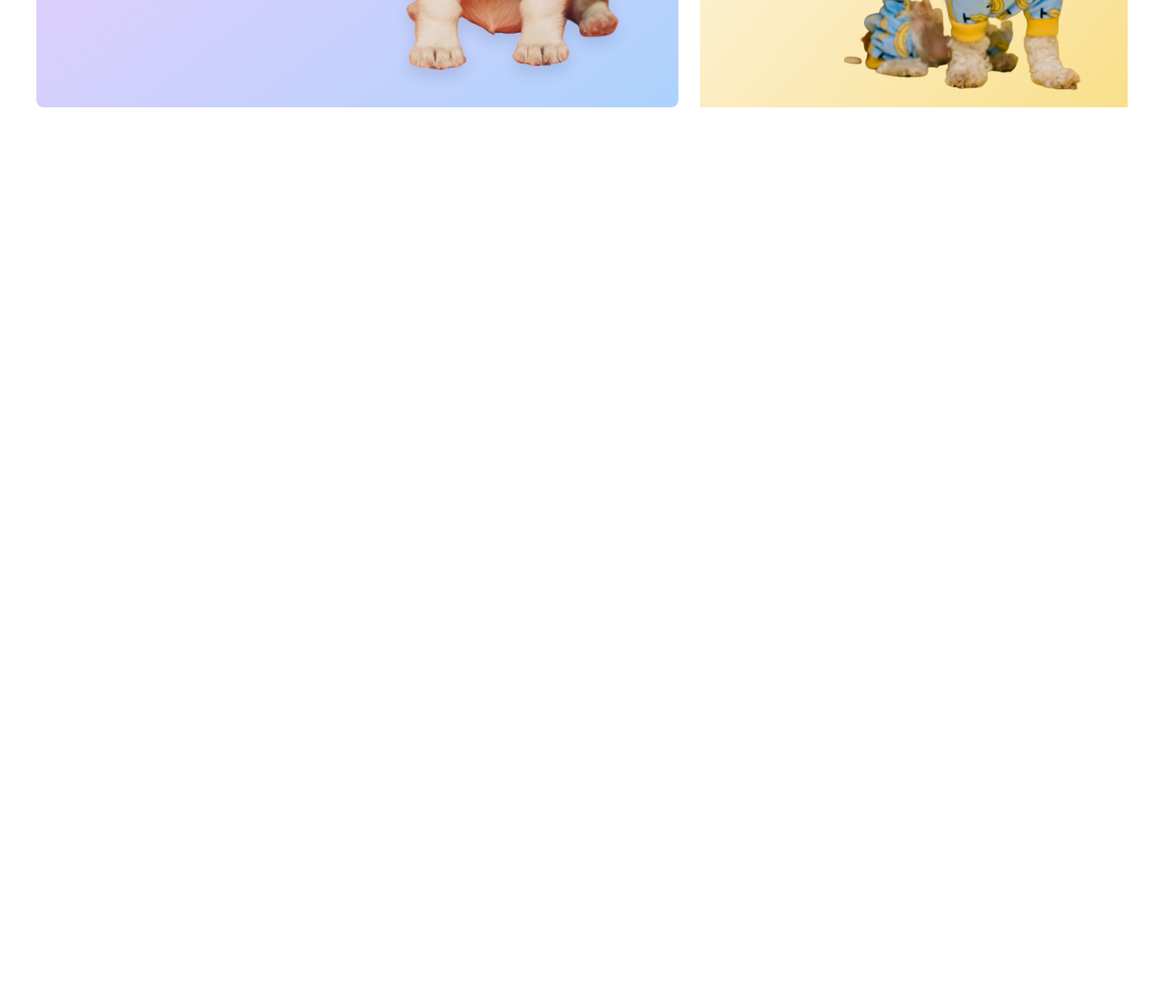
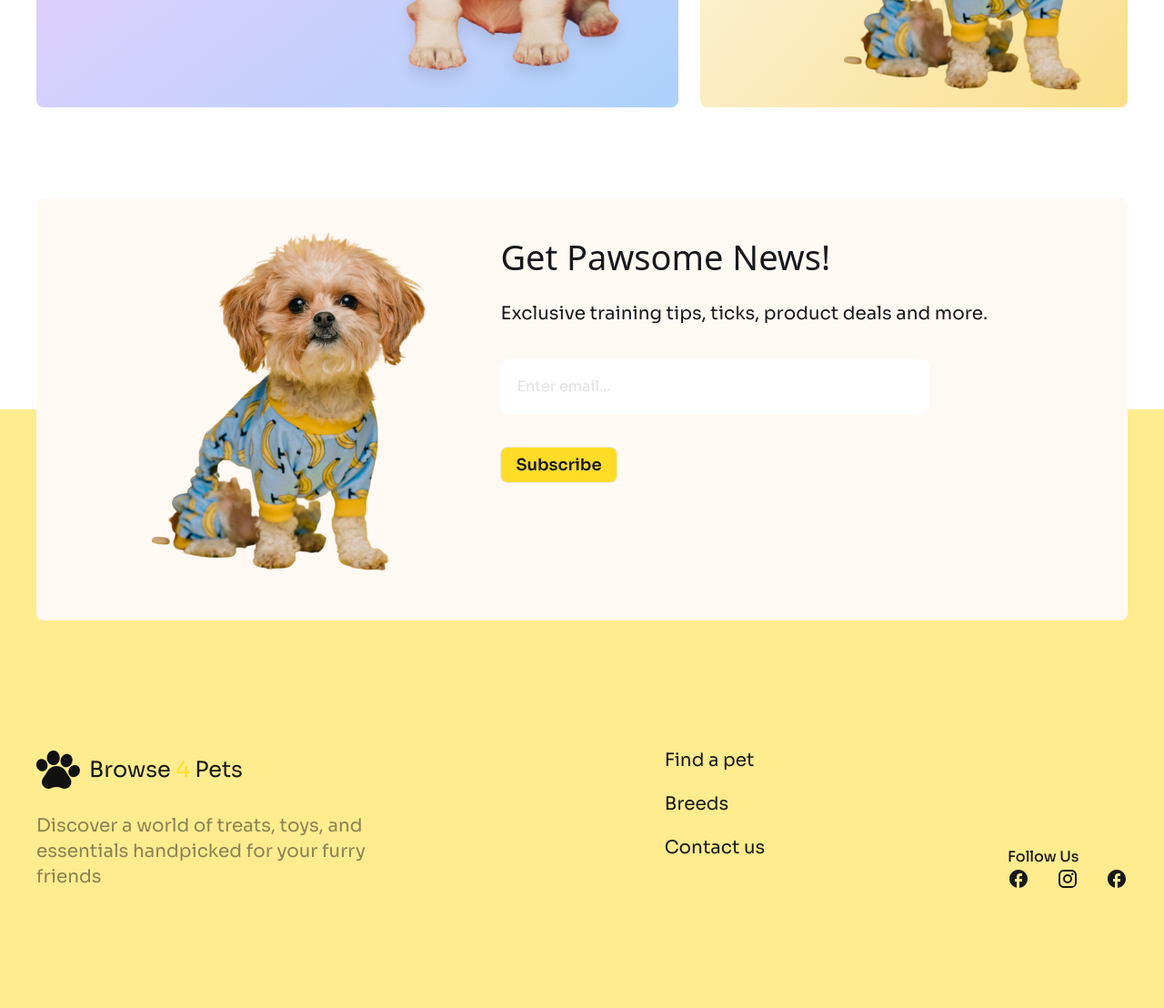
Before and after one commit to sourav136/Browse4Pets, a plain HTML site: page index.html in a window 1280 px wide. Shown: the part 2882-3990 px from the top of the page at 91% size. Before the commit the page ends 3130 px from the top, so only its background shows below. Drawn offline with nearby package versions, Linux system fonts and the light colour scheme; a web font is replaced by a local one.

Commit message:
finished footer section with js calculation of overlapping elements position

```diff
--- /dev/null
+++ b/app.js
@@ -0,0 +1,35 @@
+const overLap = document.getElementById('overlapping-element');
+const container= document.getElementById('footer-container');
+const topelm = document.getElementById('top-element');
+const resizeObserver = new ResizeObserver(
+  entries => {
+    for ( let entry of entries){
+      let height = overLap.offsetHeight;
+      let width = entry.contentRect.width;
+      console.log(width)
+      let elmWidth = (a) => {
+        if (a >= 768) {
+           let roundWidth = Math.floor(a)
+          overLap.style.width = `${roundWidth}px`;
+        } else {
+          let roundWidth = Math.floor(a)
+          console.log(roundWidth)
+          overLap.style.width = `${roundWidth}px`;
+        }
+      }
+      elmWidth(width);
+      overLap.style.top = `-${height/2}px`;
+      let topelmMargin = (width) => {
+        if (width <= 768){
+          topelm.style.marginBottom= `${height/2+76}px`;
+          container.style.paddingTop = `${height/2+112}px`;
+        } else {
+          topelm.style.marginBottom= `${height/2+100}px`;
+          container.style.paddingTop = `${height/2+140}px`;
+        }
+      }
+      topelmMargin(width);
+    }
+  }
+);
+resizeObserver.observe(container)
--- a/index.html
+++ b/index.html
@@ -157,7 +157,7 @@
       </div>
     </section>
 
-    <section class="mt-19 mb-19 md:mb-32.5 md:bg-[#FFF9F4] md:py-32.5 " aria-labelledby="trending-products-headin">
+    <section class="mt-19 mb-19 md:mb-32.5 md:bg-[#FFF9F4] md:py-32.5 " aria-labelledby="trending-products-heading">
       <div class="max-w-screen-xl mx-auto px-4 md:px-10">
         <h2 id="trending-products-heading" class="text-4xl adlam mb-8 md:mb-12">Trending Pet Products</h2>
         <div class="flex flex-col xl:flex-row gap-6">
@@ -294,7 +294,7 @@
       </div>
     </section>
 
-    <section aria-labelledby="low-price-heading" class="max-w-screen-xl mx-auto px-4 md:px-10 mt-19 mb-19 md:mb-32.5">
+    <section id="top-element" aria-labelledby="low-price-heading" class="max-w-screen-xl mx-auto px-4 md:px-10 mt-19 mb-19 md:mb-32.5">
       <h2 id="low-price-heading" class=" adlam mb-8 md:mb-12text-2xl md:text-4xl">Everyday Low Price</h2>
       <div class="flex flex-col lg:flex-row gap-6">
         <div class="w-full lg:w-3/5 flex flex-col sm:flex-row bg-gradient-to-br from-[#F8CCFB] to-[#ACD2FD] rounded-lg">
@@ -312,7 +312,7 @@
             </div>
           </div>
         </div>
-        <div class="w-full lg:w-2/5 bg-gradient-to-br from-[#FFF9F4] to-[#F9DF8A]">
+        <div class="w-full lg:w-2/5 bg-gradient-to-br from-[#FFF9F4] to-[#F9DF8A] rounded-lg">
           <div class="ml-8.5 mt-9.5 md:ml-12.5 md:mt-14.5">
             <h3 class="text-[22px] md:text-[32px] adlam">T-Shirt for Dogs</h3>
             <p class="adlam relative z-10 text-[#FFDC26] text-[40px] md:text-[56px] mt-2.5 md:mt-4">$7.99</p>
@@ -326,5 +326,49 @@
       </div>
     </section>
   </main>
+
+  <footer class="sora  bg-[#ffdb2684] mt-19">
+    <div id="footer-container" class=" relative max-w-screen-xl mx-auto  px-4 md:px-10">
+      <div id="overlapping-element" class="absolute top-0 left-1/2 -translate-x-1/2 bg-[#FFF9F4] rounded-lg">
+        <div class="flex flex-col gap-6 md:flex-row px-6 lg:px-20 py-8 lg:py-9">
+            <div class="w-full md:w-4/10 flex justify-center items-center">
+              <div>
+                <img src="images/cute-pet-mid.png" alt="">
+              </div>
+            </div>
+            <div class="w-full md:w-6/10">
+              <h2 class="adlam text-[22px] md:text-[38px] mb-3 md:mb-5 text-center md:text-left">Get Pawsome News!</h2>
+              <p class="text-center md:text-left md:text-xl mb-5 md:mb-9">Exclusive training tips, ticks, product deals and more.</p>
+              <input type="email" name="" id="" class="p-4.5 w-full max-w-118 text-[#C4C4C4] text-sm md:text-base rounded-lg border-none bg-white mb-3 md:mb-9 block" placeholder="Enter email...">
+              <button class="btn mx-auto block md:mx-0 rounded-lg bg-[#FFDC26] text-sm md:text-lg">Subscribe</button>
+            </div>
+        </div>
+      </div>
+      <div class="pb-19 md:pb-32.5 flex flex-col lg:flex-row lg:justify-between gap-10">
+        <div class="">
+          <div class="flex items-center gap-2.5 ">
+            <img src="images/logo-footer.png" class="size-9 sm:size-12" alt="">
+            <p class="text-xl sm:text-2xl">Browse <span class="text-[#FFDC26]">4</span> Pets</p>
+          </div>
+          <p class="sm:text-xl opacity-50 mt-4 sm:mt-6 max-w-106">Discover a world of treats, toys, and essentials handpicked for your furry friends</p>
+        </div>
+        <div class="flex flex-col gap-5 sm:8">
+          <a class="sm:text-xl" href="#">Find a pet</a>
+          <a class="sm:text-xl" href="#">Breeds</a>
+          <a class="sm:text-xl" href="#">Contact us</a>
+        </div>
+        <div class="flex flex-col justify-end">
+          <p class="font-medium text-sm sm:text-base">Follow Us</p>
+          <div class="flex items-center gap-7.5">
+            <svg xmlns="http://www.w3.org/2000/svg" width="24" height="24" viewBox="0 0 24 24"><path fill="currentColor" d="M22 12c0-5.52-4.48-10-10-10S2 6.48 2 12c0 4.84 3.44 8.87 8 9.8V15H8v-3h2V9.5C10 7.57 11.57 6 13.5 6H16v3h-2c-.55 0-1 .45-1 1v2h3v3h-3v6.95c5.05-.5 9-4.76 9-9.95"/></svg>
+            <svg xmlns="http://www.w3.org/2000/svg" width="24" height="24" viewBox="0 0 24 24"><path fill="currentColor" d="M7.8 2h8.4C19.4 2 22 4.6 22 7.8v8.4a5.8 5.8 0 0 1-5.8 5.8H7.8C4.6 22 2 19.4 2 16.2V7.8A5.8 5.8 0 0 1 7.8 2m-.2 2A3.6 3.6 0 0 0 4 7.6v8.8C4 18.39 5.61 20 7.6 20h8.8a3.6 3.6 0 0 0 3.6-3.6V7.6C20 5.61 18.39 4 16.4 4zm9.65 1.5a1.25 1.25 0 0 1 1.25 1.25A1.25 1.25 0 0 1 17.25 8A1.25 1.25 0 0 1 16 6.75a1.25 1.25 0 0 1 1.25-1.25M12 7a5 5 0 0 1 5 5a5 5 0 0 1-5 5a5 5 0 0 1-5-5a5 5 0 0 1 5-5m0 2a3 3 0 0 0-3 3a3 3 0 0 0 3 3a3 3 0 0 0 3-3a3 3 0 0 0-3-3"/></svg>
+            <svg xmlns="http://www.w3.org/2000/svg" width="24" height="24" viewBox="0 0 24 24"><path fill="currentColor" d="M22 12c0-5.52-4.48-10-10-10S2 6.48 2 12c0 4.84 3.44 8.87 8 9.8V15H8v-3h2V9.5C10 7.57 11.57 6 13.5 6H16v3h-2c-.55 0-1 .45-1 1v2h3v3h-3v6.95c5.05-.5 9-4.76 9-9.95"/></svg>
+        </div>
+      </div>
+
+    </div>
+  </footer>
+
+  <script src="app.js"></script>
 </body>
 </html>
```
